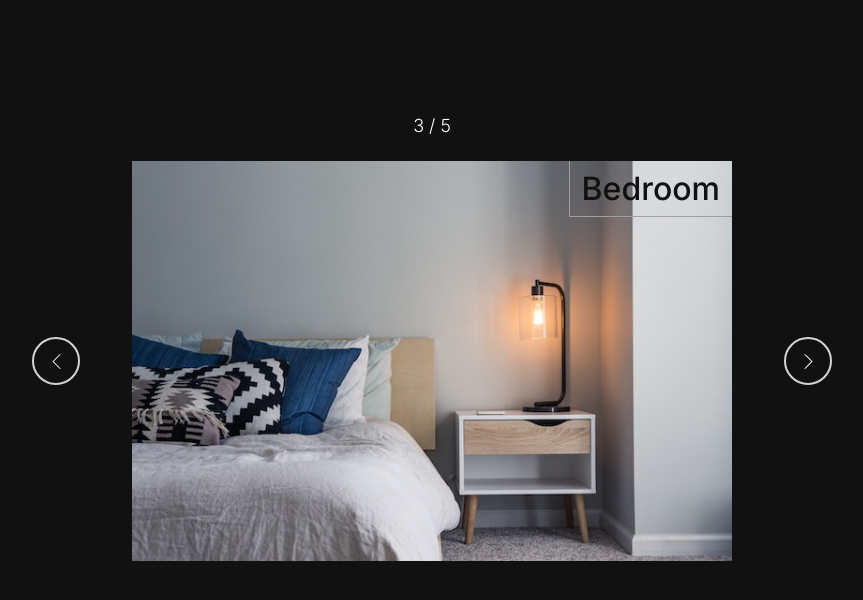
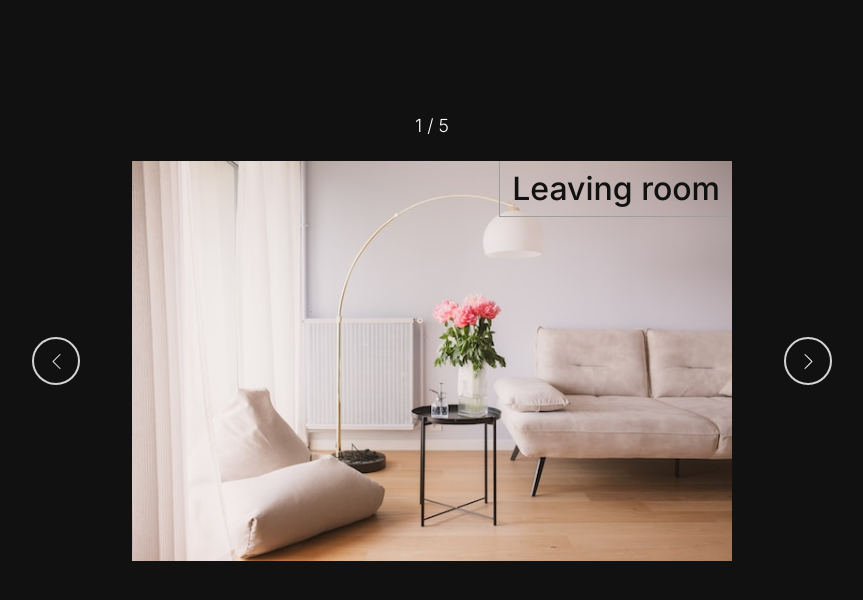
Before and after one commit to vanparfait/Slider_React, a React (Vite) app: page / in a window 1280 px wide. Shown: the top 600 px of the page, without its empty margins (208-1071 px from the left). Built offline with nearby package versions, Linux system fonts and the light colour scheme.

Commit message:
gestion du state pour gerer le deplacement des images

```diff
--- a/src/components/Slider/Slider.jsx
+++ b/src/components/Slider/Slider.jsx
@@ -1,19 +1,51 @@
-import React from "react";
+import React, { useState } from "react";
+import sliderData from "../../data/sliderData";
 import "../Slider/Slider.css";
 import leftChevron from "../../assets/left-arrow.svg";
 import rightChevron from "../../assets/right-arrow.svg";
 
 const Slider = () => {
+  const [sliderIndex, setSliderIndex] = useState(1);
+
+  function nextSlide(newIndex) {
+    setSliderIndex(sliderIndex + 1);
+    if (sliderIndex > sliderData.length) {
+      setSliderIndex(1);
+    }
+  }
+
+  function previousSlide() {
+    setSliderIndex(sliderIndex - 1);
+  }
+  if (sliderIndex < 1) {
+    setSliderIndex(sliderData.length);
+  }
+
   return (
     <>
-      <p className="index-info">3 / 5</p>
+      <p className="index-info">
+        {sliderIndex} / {sliderData.length}
+      </p>
       <div className="slider">
-        <p className="image-info">Bedroom</p>
-        <img src="./images/img-3.jpg" alt="gggggg" className="slider-img" />
-        <button className="navigation-button prev-button">
+        <p className="image-info">
+          {" "}
+          {sliderData.find((obj) => obj.id === sliderIndex).description}{" "}
+        </p>
+        <img
+          src={`./images/img-${sliderIndex}.jpg`}
+          alt="gggggg"
+          className="slider-img"
+        />
+        <button
+          onClick={() => previousSlide()}
+          className="navigation-button prev-button"
+        >
           <img src={leftChevron} alt="previous-image" />
         </button>
-        <button className="navigation-button next-button">
+        <button
+          onClick={() => nextSlide()}
+          className="navigation-button next-button"
+        >
           <img src={rightChevron} alt="next-image" />
         </button>
       </div>
```
